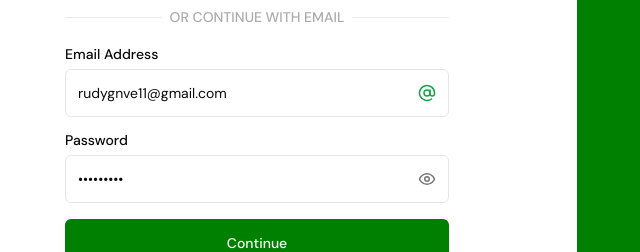
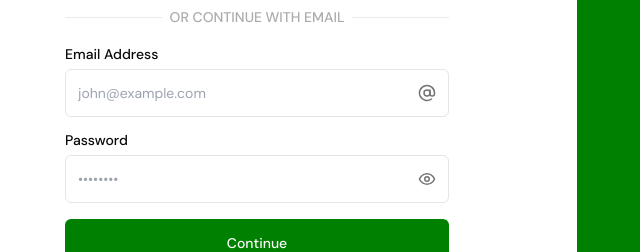
Before and after one commit to rudygnve/murphy-test, a Next.js app: page /login in a window 1280 px wide. Shown: the part 367-619 px from the top of the page, without its empty margins (63-703 px from the left). Built offline with nearby package versions, Linux system fonts and the light colour scheme.

Commit message:
Update page.tsx

```diff
--- a/app/(auth)/login/page.tsx
+++ b/app/(auth)/login/page.tsx
@@ -16,8 +16,8 @@ import { FormEvent, useEffect, useState } from "react";
 const Page = () => {
   const [showPassword, setShowPassword] = useState<boolean>(false);
   const [credentials, setCredentials] = useState<CredentialsProps>({
-    email: "rudygnve11@gmail.com",
-    password: "RUdy0911#",
+    email: "",
+    password: "",
   });
   const [emailIsValid, setEmailIsValid] = useState<boolean>(false);
 
```
